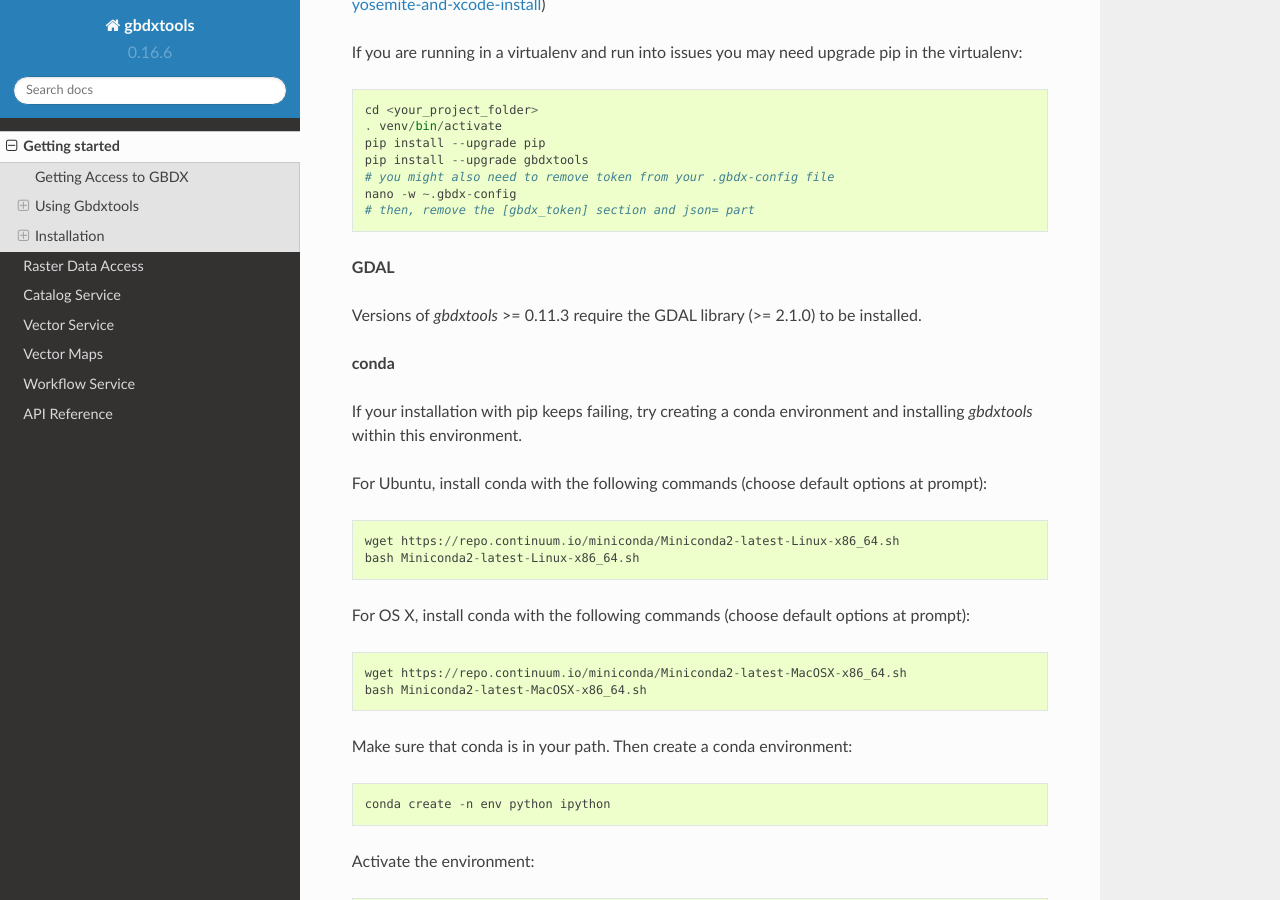
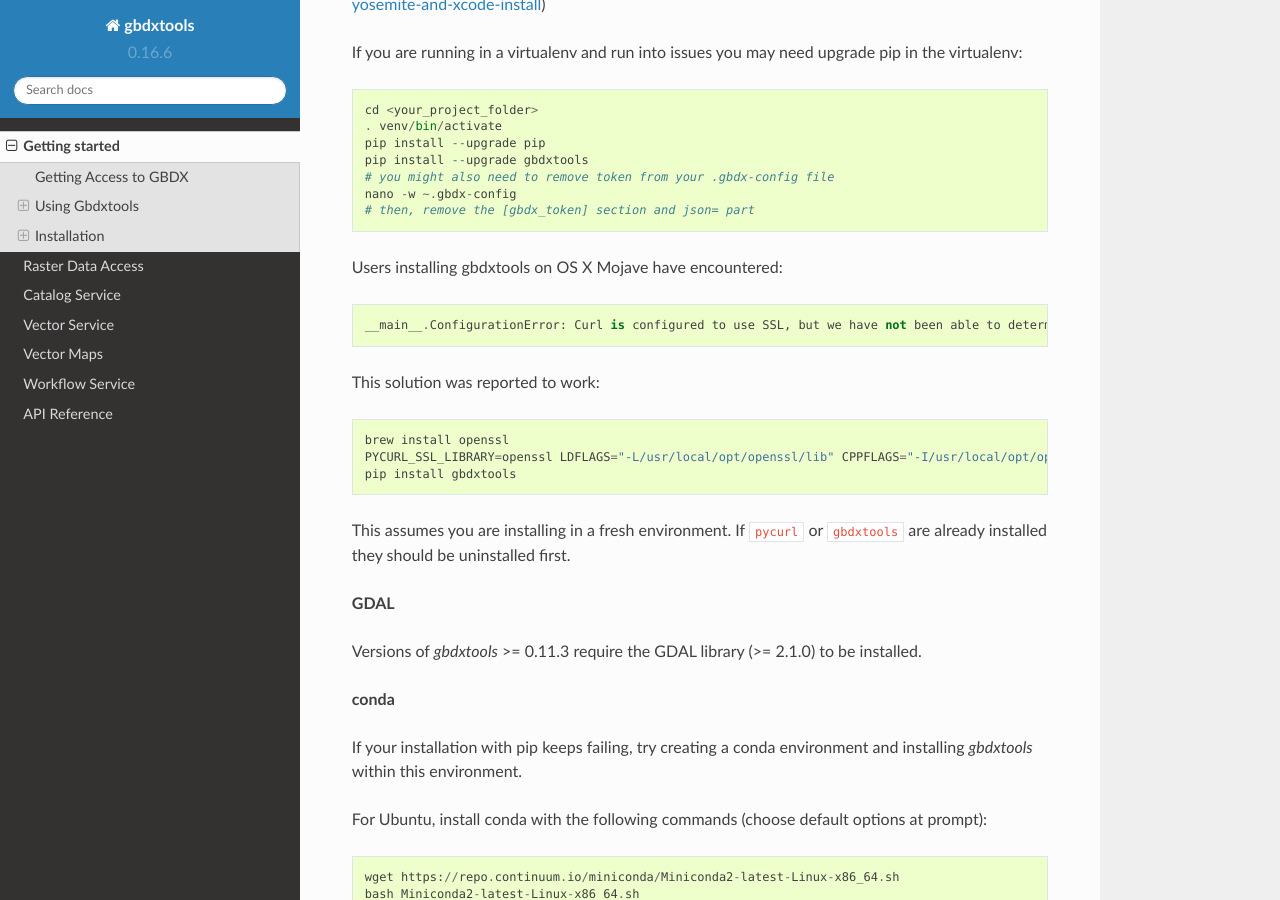
Before and after one commit to DigitalGlobe/gbdxtools, a Sphinx documentation site: the page built from docs/user_guide.rst, in a window 1280 px wide and 900 px high, scrolled down 2474 px. Built offline with Sphinx 7.4.7 and the Read the Docs theme 2.0.0, drawn with Linux system fonts in a browser that asks for light colours.

Commit message:
DOCS ONLY - Mojave PyCurl error

```diff
--- a/docs/user_guide.rst
+++ b/docs/user_guide.rst
@@ -101,6 +101,18 @@
 	nano -w ~.gbdx-config
 	# then, remove the [gbdx_token] section and json= part
 
+Users installing gbdxtools on OS X Mojave have encountered::
+
+   __main__.ConfigurationError: Curl is configured to use SSL, but we have not been able to determine which SSL backend it is using. Please see PycURL documentation for how to specify the SSL backend manually.
+
+This solution was reported to work::
+
+   brew install openssl
+   PYCURL_SSL_LIBRARY=openssl LDFLAGS="-L/usr/local/opt/openssl/lib" CPPFLAGS="-I/usr/local/opt/openssl/include" pip install --no-cache-dir pycurl
+   pip install gbdxtools
+
+This assumes you are installing in a fresh environment. If ``pycurl`` or ``gbdxtools`` are already installed they should be uninstalled first.
+
 
 **GDAL**
 
```
